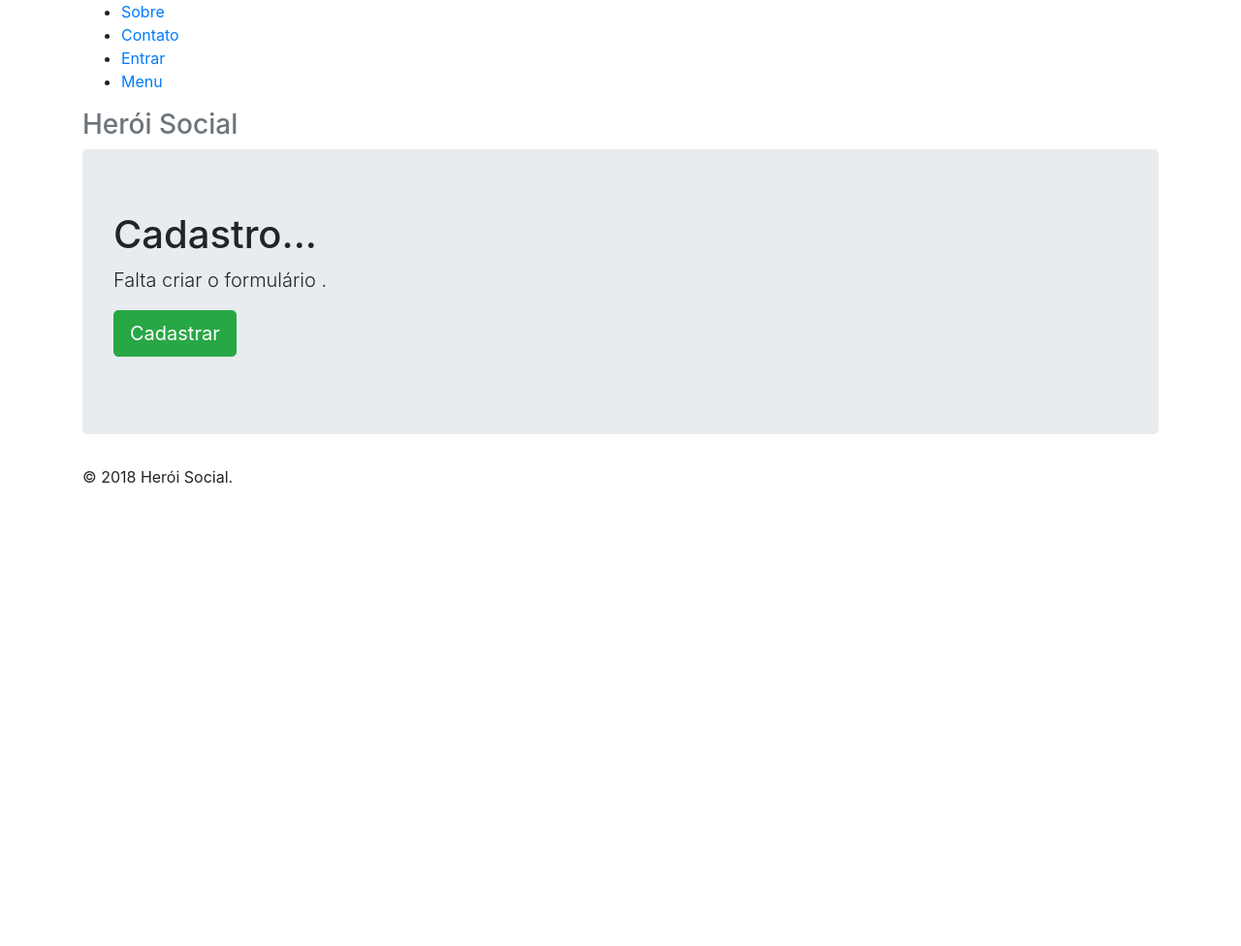
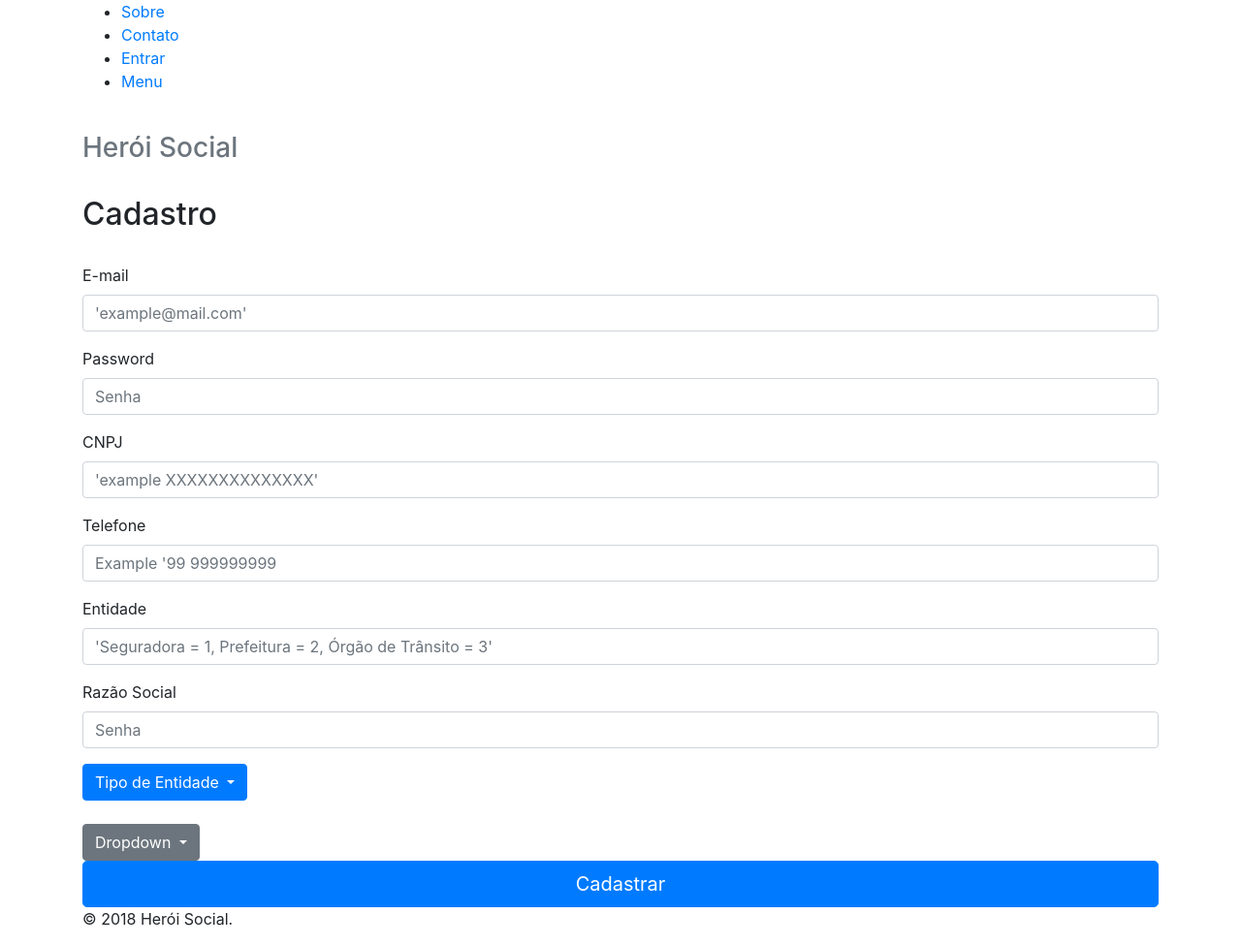
Before and after one commit to Adailson-Jose/heroi-social, a Flask app: page /cadastro in a window 1280 px wide. Shown: the whole page at 97% size. Before the commit the page ends 499 px from the top, so only its background shows below. Run offline with Flask 2, Linux system fonts and the light colour scheme; some libraries are stand-ins or nearby versions.

Commit message:
Cadastro

```diff
--- a/app/controllers/default.py
+++ b/app/controllers/default.py
@@ -1,7 +1,7 @@
 from flask import render_template, flash, redirect, url_for, request
 from app import app, db, lm
-from app.models.tabelas import usuario
-from app.models.forms import LoginForm
+from app.models.tabelas import usuario, entidade, endereco
+from app.models.forms import LoginForm, CadastroForm
 from flask_login import login_user, logout_user, login_manager
 
 
@@ -10,21 +10,17 @@ from flask_login import login_user, logout_user, login_manager
 def index():
     return render_template('index.html')
 
-
 @app.route('/base')
 def base():
     return render_template('base.html')
-
 
 @app.route('/principal')
 def principal():
     return render_template('principal.html')
 
-
 @lm.user_loader
-def load_user(email):
-    return usuario.query.filter_by(email=email).first()
-
+def load_user(id):
+    return usuario.query.filter_by(id=id).first()
 
 @app.route('/login', methods=["GET", "POST"])
 def login():
@@ -32,28 +28,26 @@ def login():
     if form.validate_on_submit():
         user = usuario.query.filter_by(email=form.mail.data).first()
         if user and user.password == form.password.data:
-            print(user)
             login_user(user)
             flash('Logado com sucesso.')
             return redirect(url_for('principal'))
         flash('Login inválido.')
-    print(form.errors)
     return render_template('login.html', form=form)
 
 
-"""
-@app.route('/login', methods= ["GET", "POST"])
-def login():
-    form = LoginForm()
+@app.route('/cadastro', methods=["GET", "POST"])
+def cadastro():
+    form = CadastroForm()
     if form.validate_on_submit():
-        print(form.mail.data)
-        print(form.password.data)
-    else:
-        print(form.errors)
-    return render_template('login.html',
-                           form=form)
-
-"""
+        user = usuario(form.mail.data, form.password.data)
+        objEntidade = entidade(None, form.cnpj.data, None, form.telefone.data, form.tipo_entidade.data, None, None,
+                               form.razao_social.data)
+        db.session.add(user)
+        db.session.add(objEntidade)
+        db.session.commit()
+        flash('Cadastrado com sucesso.')
+        return redirect(url_for('index'))
+    return render_template('cadastro.html', form=form)
 
 @app.route('/sair')
 def sair():
@@ -72,26 +66,12 @@ def sobre():
     return render_template('sobre.html')
 
 
-@app.route('/cadastro')
-def cadastro():
-    return render_template('cadastro.html')
-
-
 @app.route('/teste/criar', defaults={'info': None})
 def testeCriar(info):
     i = usuario('Adailson@gmail.com', 12345)
     db.session.add(i)
     db.session.commit()
     return 'OKKKKK'
-
-
-'''@app.route('/teste/listar', defaults={'info': None})
-def testeListarar(info):
-    r = usuario.query.filter_by(email='Adailson@gmail.com').all()
-    print(r)
-    return 'okkk'
-'''
-
 
 @app.route('/teste/', defaults={'info': None})
 def testeListarar(info):
--- a/app/models/forms.py
+++ b/app/models/forms.py
@@ -1,11 +1,22 @@
 from flask_wtf import Form, FlaskForm
-from wtforms import StringField, PasswordField, BooleanField
+from wtforms import StringField, PasswordField, BooleanField, IntegerField
 from wtforms.validators import DataRequired, InputRequired
 from wtforms import validators
 from wtforms.fields.html5 import EmailField
+from wtforms.fields.html5 import TelField
 
 
 class LoginForm(FlaskForm):
     mail = EmailField('email', [validators.DataRequired(), validators.Email()])
     password = PasswordField("password", validators=[DataRequired()])
     remember_me = BooleanField("remember_me")
+
+
+class CadastroForm(FlaskForm):
+    mail = EmailField('email', [validators.DataRequired(), validators.Email(), validators.length(min=10, max=40)])
+    password = PasswordField("password", validators=[DataRequired(), validators.length(min=8, max=25)])
+    cnpj = StringField("cnpj", validators=[DataRequired(), validators.length(min=14, max=14)])
+    telefone = TelField("telefone", validators=[DataRequired(), validators.length(min=8, max=12)])
+    tipo_entidade = IntegerField("tipo_entidade", validators=[DataRequired(), validators.InputRequired()])
+    razao_social = StringField("razao_social", validators=[DataRequired(), validators.length(min=0, max=50),
+                                                           validators.input_required()])
--- a/app/templates/base.html
+++ b/app/templates/base.html
@@ -1,5 +1,5 @@
 <!DOCTYPE html>
-<html lang="en">
+<html lang="pt-br">
 <head>
     <meta charset="utf-8">
     <meta http-equiv="X-UA-Compatible" content="IE=edge">
@@ -9,6 +9,7 @@
 
     <!-- Bootstrap core CSS -->
     <link href="{{url_for('static', filename='css/bootstrap.min.css')}}" rel="stylesheet">
+    <link href="{{url_for('static', filename='css/bootstrap.bundle.css')}}" rel="stylesheet">
 
     <!-- HTML5 shim and Respond.js for IE8 support of HTML5 elements and media queries -->
     <!--[if lt IE 9]>
@@ -25,14 +26,15 @@
                 <li role="presentation" class="active"><a href="sobre">Sobre</a></li>
                 <li role="presentation" class="active"><a href="contato">Contato</a></li>
                 {% if current_user.is_authenticated %}
-                <li role="presentation" class="active"><a href="{{url_for('logout')}}">Sair</a></li>
+                <li><a href="{{url_for('sair') }}">Sair</a></li>
                 {% else %}
-                <li role="presentation" class="active"><a href="{{url_for('login')}}">Entrar</a></li>
-                <li role="presentation" class="active"><a href="{{url_for('index')}}">Menu</a></li>
+                <li><a href="{{url_for('login')}}">Entrar</a></li>
+                <li><a href="{{url_for('index')}}">Menu</a></li>
                 {% endif %}
             </ul>
         </nav>
-        <h3 class="text-muted">Herói Social</h3>
+        <br>
+        <h3 class="text-muted">Herói Social</h3><br>
     </div>
 
     {% block content %}
@@ -46,5 +48,6 @@
 <!-- jQuery (necessary for Bootstrap's JavaScript plugins) -->
 <script src="https://ajax.googleapis.com/ajax/libs/jquery/1.12.4/jquery.min.js"></script>
 <script src="{{url_for('static', filename='js/bootstrap.min.js')}}"></script>
+<script src="{{url_for('static', filename='js/bootstrap.bundle.js')}}"></script>
 </body>
 </html>
--- a/app/templates/cadastro.html
+++ b/app/templates/cadastro.html
@@ -1,13 +1,92 @@
-<!DOCTYPE html>
 {% extends 'base.html' %}
 {% block title %}{{super()}}-Cadastro{% endblock %}
 {% block content %}
-<body>
-<div class="jumbotron">
-    <h1>Cadastro...</h1>
-    <p class="lead">Falta criar o formulário .</p>
-    <p><a class="btn btn-lg btn-success" href="index" role="button">Cadastrar</a></p>
-</div>
-</body>
-</html>
+<h2>Cadastro</h2><br>
+<form action="" method="POST">
+    {{ form.csrf_token }}
+    <div class="form-group" type="email">
+        <label>E-mail</label>
+        {{ form.mail(class="form-control",
+        placeholder="'example@mail.com'") }}
+        {% if form.errors.mail %}
+        <div> class="alert alert-danger" role="alert"
+            {{ form.errors.mail }}
+        </div>
+        {% endif %}
+    </div>
+    <div class="form-group">
+        <label>Password</label>
+        {{ form.password(class="form-control",
+        placeholder="Senha") }}
+        {% if form.errors.password %}
+        <div> class="alert alert-danger" role="alert"
+            {{ form.errors.password }}
+        </div>
+        {% endif %}
+    </div>
+    <div class="form-group" type="text">
+        <label>CNPJ</label>
+        {{ form.cnpj(class="form-control",
+        placeholder="'example XXXXXXXXXXXXXX'") }}
+        {% if form.errors.cnpj %}
+        <div> class="alert alert-danger" role="alert"
+            {{ form.errors.cnpj }}
+        </div>
+        {% endif %}
+    </div>
+    <div class="form-group">
+        <label>Telefone</label>
+        {{ form.telefone(class="form-control",
+        placeholder="Example '99 999999999") }}
+        {% if form.errors.telefone %}
+        <div> class="alert alert-danger" role="alert"
+            {{ form.errors.telefone }}
+        </div>
+        {% endif %}
+    </div>
+    <div class="form-group" type="text">
+        <label>Entidade</label>
+        {{ form.tipo_entidade(class="form-control",
+        placeholder="'Seguradora = 1, Prefeitura = 2, Órgão de Trânsito = 3'") }}
+        {% if form.errors.tipo_entidade %}
+        <div> class="alert alert-danger" role="alert"
+            {{ form.errors.tipo_entidade }}
+        </div>
+        {% endif %}
+    </div>
+    <div class="form-group">
+        <label>Razão Social</label>
+        {{ form.razao_social(class="form-control",
+        placeholder="Senha") }}
+        {% if form.errors.razao_social %}
+        <div> class="alert alert-danger" role="alert"
+            {{ form.errors.razao_social }}
+        </div>
+        {% endif %}
+    </div>
+    <div class="dropdown">
+        <button class="btn btn-primary dropdown-toggle" type="button" id="dropdownMenuButton" data-toggle="dropdown"
+                aria-haspopup="true" aria-expanded="false">
+            Tipo de Entidade
+        </button>
+        <div class="dropdown-menu" aria-labelledby="dropdownMenuButton">
+            <a class="dropdown-item" href="#">Seguradora</a>
+            <a class="dropdown-item" href="#">Prefeitura</a>
+            <a class="dropdown-item" href="#">Órgão de Trânsito</a>
+        </div>
+    </div>
+    <br>
+    <div class="dropdown">
+        <button class="btn btn-secondary dropdown-toggle" type="button" id="dropdownMenu2" data-toggle="dropdown"
+                aria-haspopup="true" aria-expanded="false">
+            Dropdown
+        </button>
+        <div class="dropdown-menu" aria-labelledby="dropdownMenu2">
+            <button class="dropdown-item" type="button">Action</button>
+            <button class="dropdown-item" type="button">Another action</button>
+            <button class="dropdown-item" type="button">Something else here</button>
+        </div>
+    </div>
+    <button type="submit" class="btn btn-lg btn-primary btn-block">Cadastrar</button>
+</form>
 {% endblock %}
--- a/app/templates/login.html
+++ b/app/templates/login.html
@@ -3,7 +3,7 @@
 {% block content %}
 
 
-<h2>Login</h2>
+<h2>Login</h2><br>
 <form action="" method="POST">
 	{{ form.csrf_token }}
 	<div class="form-group" type="email">
--- a/app/templates/principal.html
+++ b/app/templates/principal.html
@@ -1,4 +1,3 @@
-<!DOCTYPE html>
 {% extends 'base.html' %}
 {% block title %}{{super()}}-Contato{% endblock %}
 {% block content %}
@@ -15,5 +14,4 @@
 <body>
 
 </body>
-</html>
 {% endblock %}
```
